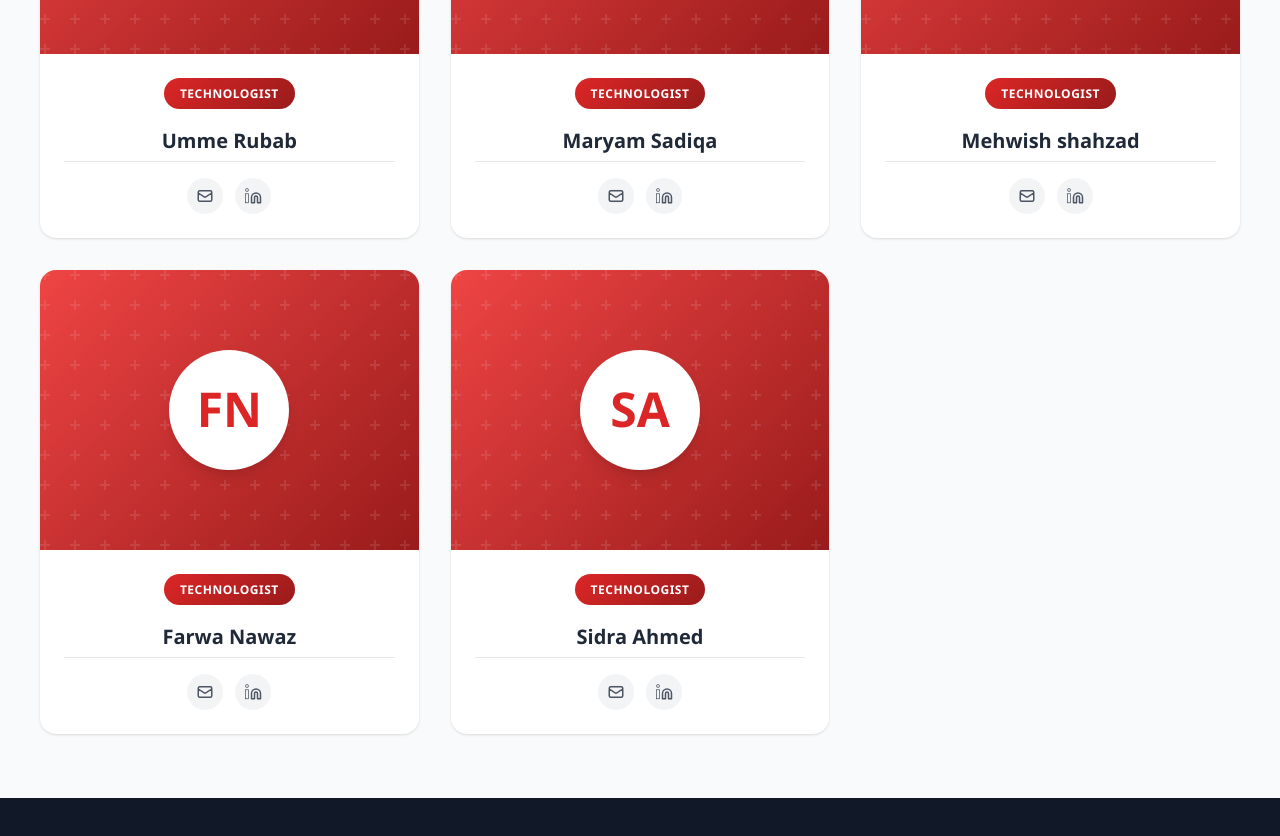
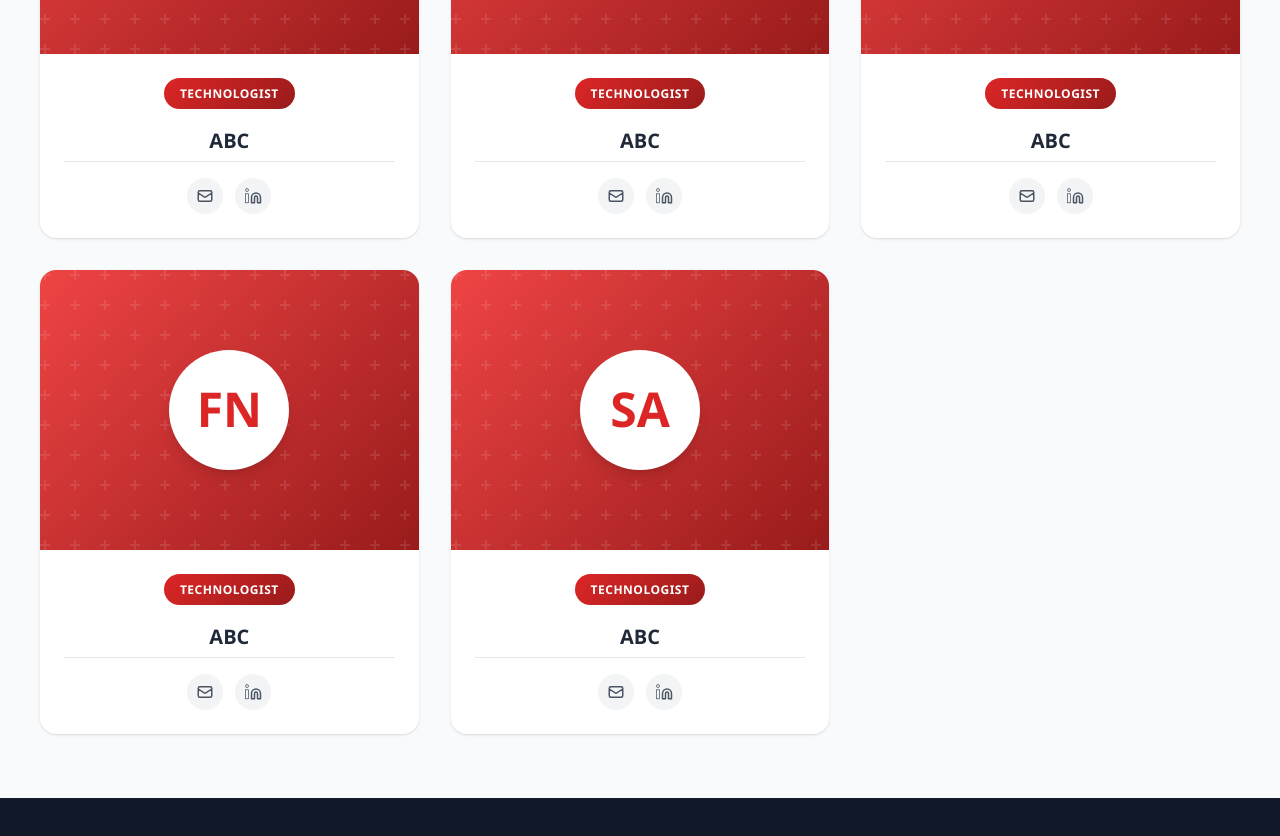
Before and after one commit to maham-ashraf/Echocardiography-System, a plain HTML site: page pages/team.html in a window 1280 px wide. Shown: the part 620-1456 px from the top of the page. Drawn offline with Linux system fonts and the light colour scheme.

Commit message:
Initial commit

```diff
--- a/pages/team.html
+++ b/pages/team.html
@@ -293,7 +293,7 @@
                     </div>
                     <div class="team-card-content">
                         <span class="team-card-role">TECHNOLOGIST</span>
-                        <h3>Umme Rubab</h3>
+                        <h3>ABC</h3>
                         <div class="team-card-contact">
                             <a href="mailto:sarah.j@ecg.com" title="Email">
                                 <svg xmlns="http://www.w3.org/2000/svg" fill="none" viewBox="0 0 24 24" stroke="currentColor">
@@ -318,7 +318,7 @@
                     </div>
                     <div class="team-card-content">
                         <span class="team-card-role">TECHNOLOGIST</span>
-                        <h3>Maryam Sadiqa</h3>
+                        <h3>ABC</h3>
                         <div class="team-card-contact">
                             <a href="mailto:michael.c@ecg.com" title="Email">
                                 <svg xmlns="http://www.w3.org/2000/svg" fill="none" viewBox="0 0 24 24" stroke="currentColor">
@@ -343,7 +343,7 @@
                     </div>
                     <div class="team-card-content">
                         <span class="team-card-role">TECHNOLOGIST</span>
-                        <h3>Mehwish shahzad</h3>
+                        <h3>ABC</h3>
 
                         <div class="team-card-contact">
                             <a href="mailto:emily.r@ecg.com" title="Email">
@@ -369,7 +369,7 @@
                     </div>
                     <div class="team-card-content">
                         <span class="team-card-role">TECHNOLOGIST</span>
-                        <h3>Farwa Nawaz</h3>
+                        <h3>ABC</h3>
                         <div class="team-card-contact">
                             <a href="mailto:david.p@ecg.com" title="Email">
                                 <svg xmlns="http://www.w3.org/2000/svg" fill="none" viewBox="0 0 24 24" stroke="currentColor">
@@ -394,7 +394,7 @@
                     </div>
                     <div class="team-card-content">
                         <span class="team-card-role">TECHNOLOGIST</span>
-                        <h3>Sidra Ahmed</h3>
+                        <h3>ABC</h3>
                         <div class="team-card-contact">
                             <a href="mailto:alex.w@ecg.com" title="Email">
                                 <svg xmlns="http://www.w3.org/2000/svg" fill="none" viewBox="0 0 24 24" stroke="currentColor">
```
